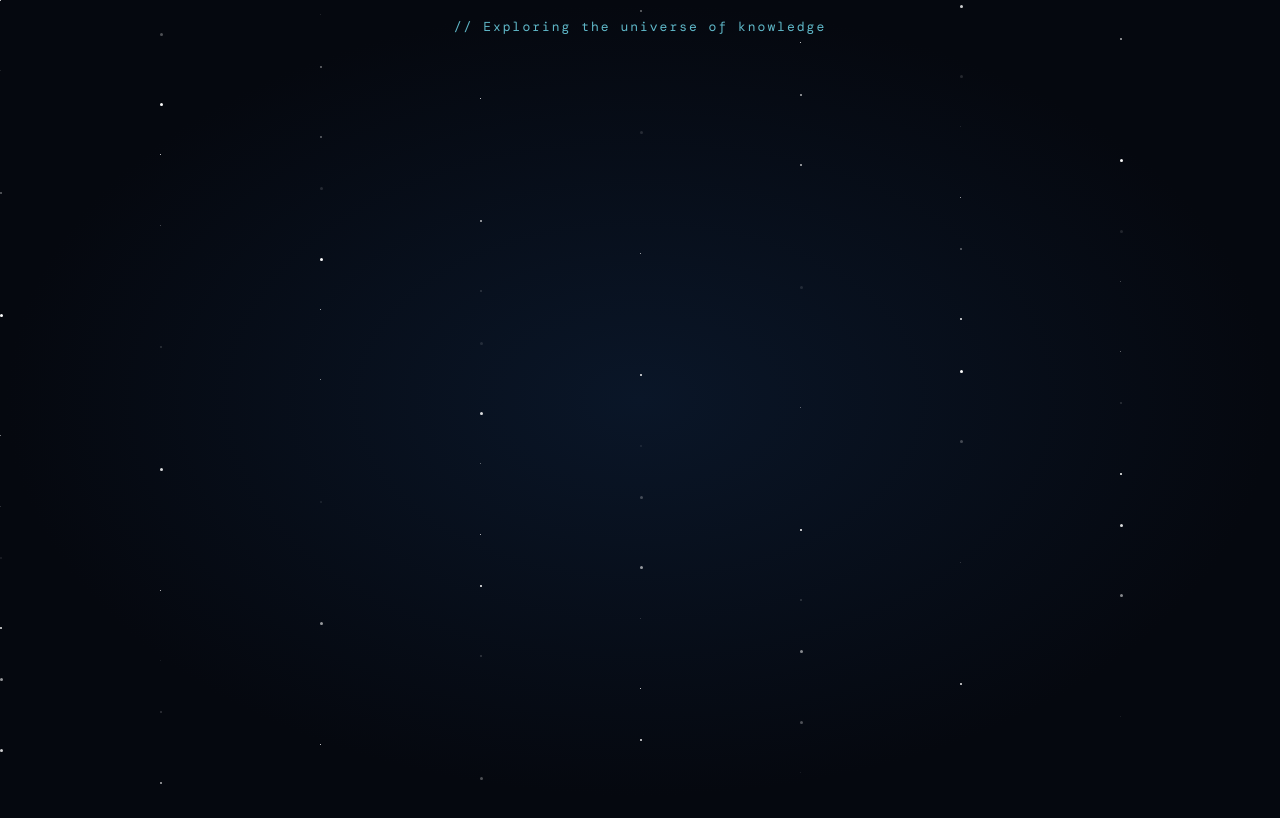
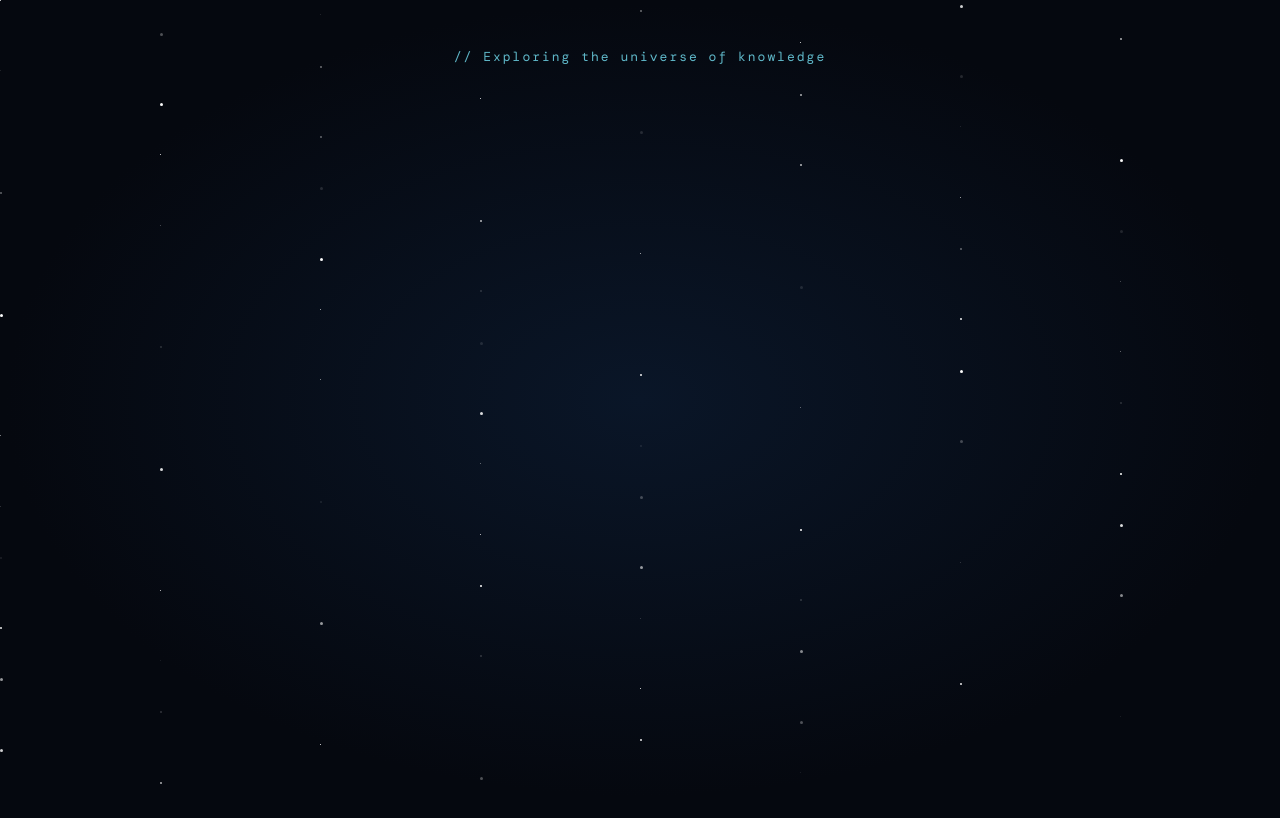
Before and after one commit to OmriHabeenzu/zapli, a React (Create React App) app: page / in a window 1280 px wide. Shown: the top 818 px of the page. Built offline with nearby package versions, Linux system fonts and the light colour scheme; a web font is replaced by a local one.

Commit message:
Fix hero tag clipping on short laptop screens with responsive gap

```diff
--- a/src/App.css
+++ b/src/App.css
@@ -20,6 +20,7 @@
   display: flex;
   align-items: center;
   justify-content: center;
+  padding: 3vh 0;
   position: relative;
   background: radial-gradient(ellipse at 50% 50%, #0a1628 0%, #05080f 70%);
 }
@@ -65,7 +66,7 @@
   display: flex;
   flex-direction: column;
   align-items: center;
-  gap: 40px;
+  gap: clamp(14px, 2.5vh, 36px);
 }
 
 .hero-tag {
```
